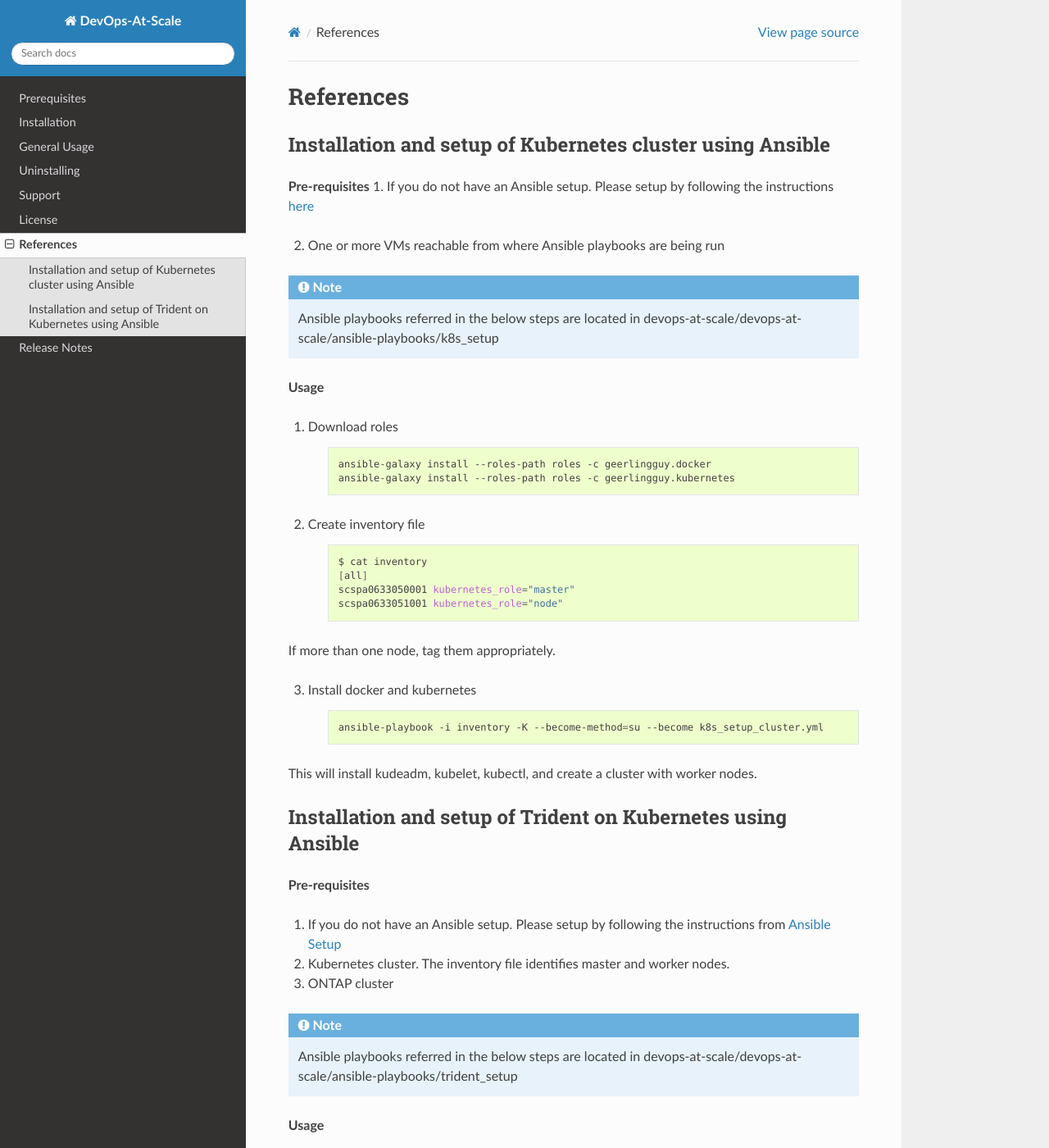
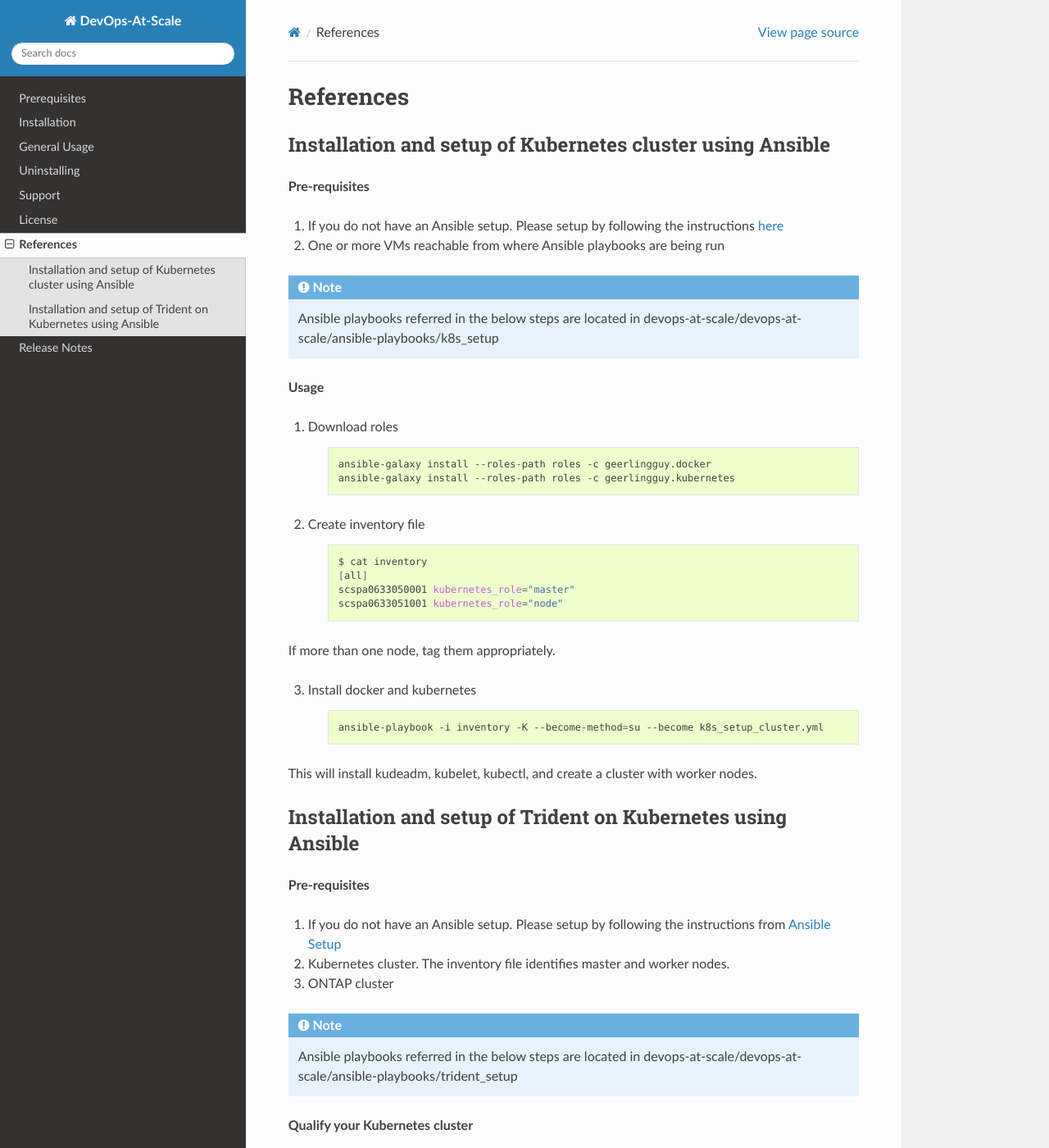
Before and after one commit to NetApp/devops-at-scale, a Sphinx documentation site: the page built from docs/source/references.rst, in a window 1280 px wide and 1400 px high. Shown: the whole window at 82% size. Built offline with Sphinx 7.4.7 and the Read the Docs theme 2.0.0, drawn with Linux system fonts in a browser that asks for light colours.

Commit message:
documentation changes

```diff
--- a/docs/source/references.rst
+++ b/docs/source/references.rst
@@ -10,6 +10,7 @@
 Installation and setup of Kubernetes cluster using Ansible
 ----------------------------------------------------------------------------
 **Pre-requisites**
+
 1. If you do not have an Ansible setup. Please setup by following the instructions `here <https://netapp.io/2018/10/08/getting-started-with-netapp-and-ansible-install-ansible/>`_
 
 2. One or more VMs reachable from where Ansible playbooks are being run
@@ -58,9 +59,7 @@
 
 .. note:: Ansible playbooks referred in the below steps are located in devops-at-scale/devops-at-scale/ansible-playbooks/trident_setup
 
-**Usage**
 
-**Trident installer**
 **Qualify your Kubernetes cluster**
 
     .. code-block:: shell
@@ -89,6 +88,7 @@
 (requires root access on K8S master node to run yum - and maybe k8s)
 
 **Trident installation**
+
 3. The next step will be to run the trident installer.
 In the kubernetes master node:
 
@@ -111,6 +111,7 @@
 As of today, you should see: 2/2 Running (1 pod is running 2 containers out of 2)
 
 **Trident configuration**
+
 5. The backend created in the preparation step is only used to support the Trident etcd persistent storage.
 New backend(s) need to be created to support production.
 
```
